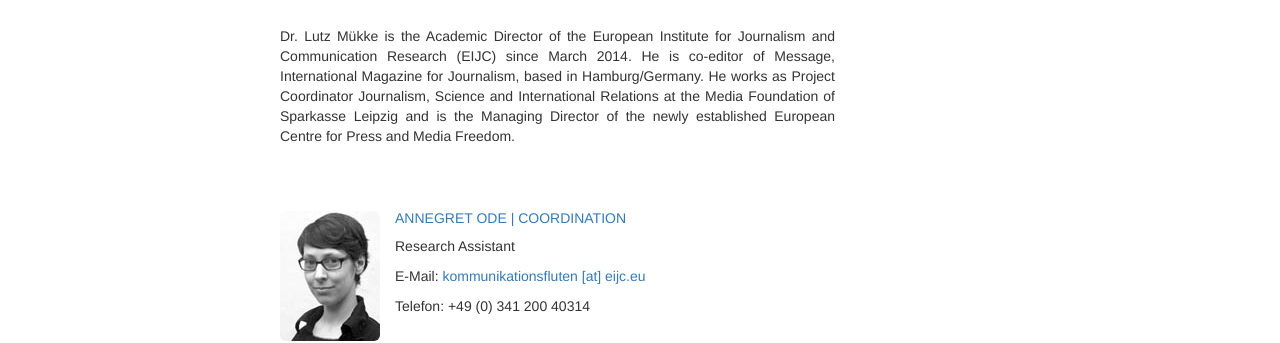
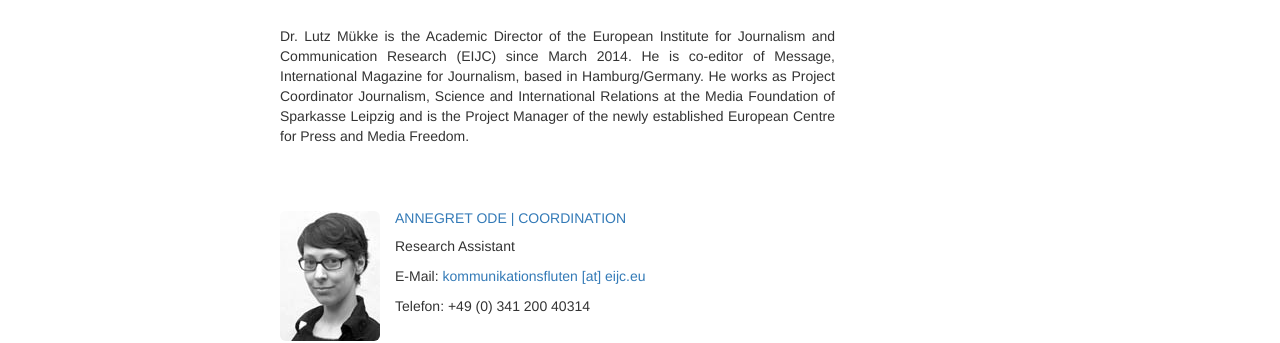
Before and after one commit to susedev/test, a Jekyll site: the page built from contact.html, in a window 1280 px wide. Shown: the part 474-817 px from the top of the page. Built offline with Jekyll 4.4.1, drawn with Linux system fonts in a browser that asks for light colours; nearby versions of some CDN libraries.

Commit message:
Update contact.html

```diff
--- a/contact.html
+++ b/contact.html
@@ -18,7 +18,7 @@ language: en
 
 <p style="text-align: justify; margin-left: 15px;">&nbsp;</p>
 
-<p style="text-align: justify; margin-left: 15px;">Dr. Lutz M&uuml;kke is the Academic Director of the European Institute for Journalism and Communication Research (EIJC) since March 2014. He is co-editor of Message, International Magazine for Journalism, based in Hamburg/Germany. He works as Project Coordinator Journalism, Science and International Relations at the Media Foundation of Sparkasse Leipzig and is the Managing Director of the newly established European Centre for Press and Media Freedom.</p>
+<p style="text-align: justify; margin-left: 15px;">Dr. Lutz M&uuml;kke is the Academic Director of the European Institute for Journalism and Communication Research (EIJC) since March 2014. He is co-editor of Message, International Magazine for Journalism, based in Hamburg/Germany. He works as Project Coordinator Journalism, Science and International Relations at the Media Foundation of Sparkasse Leipzig and is the Project Manager of the newly established European Centre for Press and Media Freedom.</p>
 
 <h4>&nbsp;</h4>
 
```
